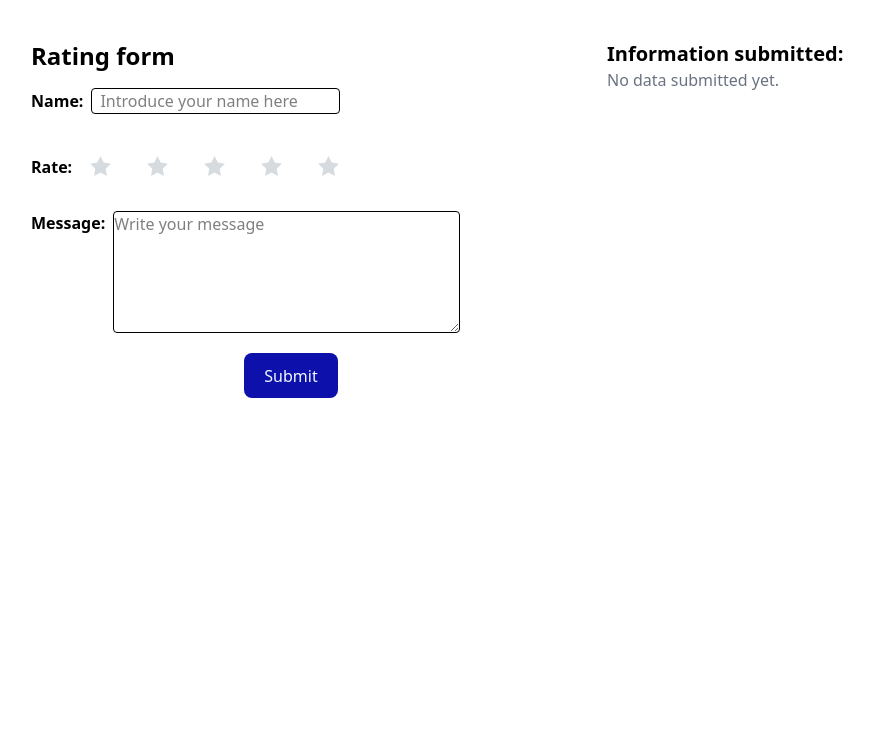
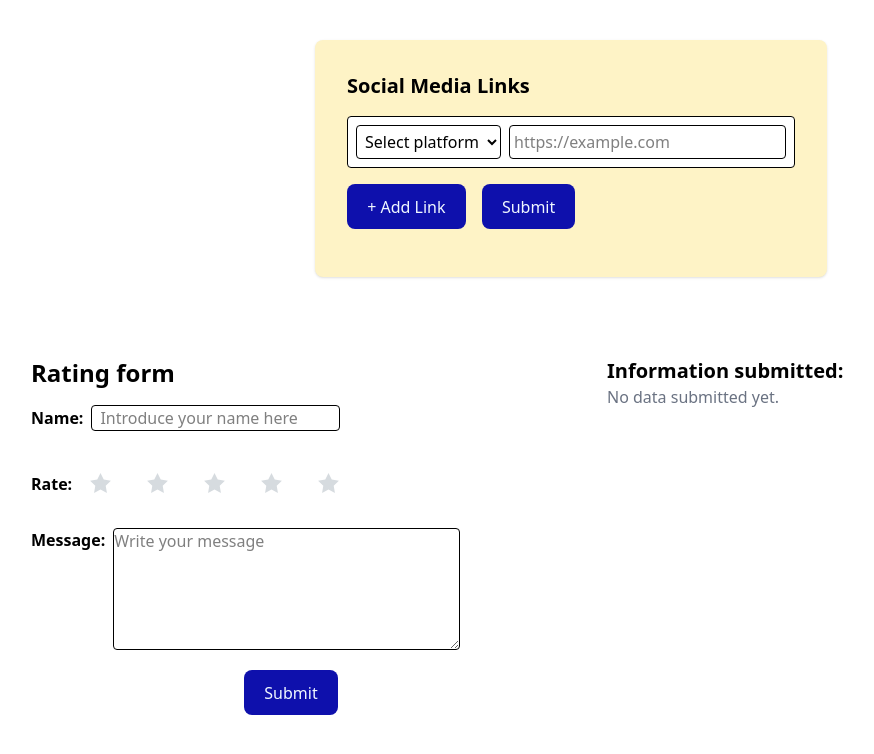
Before and after one commit to mariana-vallejos/frontend-practice-10, a React (Vite) app: page / in a window 1280 px wide. Shown: the top 754 px of the page, without its empty margins (69-943 px from the left). Built offline with nearby package versions, Linux system fonts and the light colour scheme.

Commit message:
feat: social links form with useFieldArray RHF

```diff
--- a/src/App.tsx
+++ b/src/App.tsx
@@ -1,11 +1,13 @@
 import './App.css'
 import RatingForm from './components/RatingForm'
+import SocialLinksForm from './components/SocialLinkForm'
 
 function App() {
 
 
   return (
     <>
+      <SocialLinksForm/>
       <RatingForm/>
     </>
   )
--- /dev/null
+++ b/src/components/SocialLinkForm.tsx
@@ -0,0 +1,124 @@
+import { useForm, useFieldArray } from "react-hook-form";
+
+type SocialLink = {
+  platform: string;
+  url: string;
+};
+
+type FormValues = {
+  socialLinks: SocialLink[];
+};
+
+const platforms = [
+  "Twitter",
+  "Facebook",
+  "LinkedIn",
+  "Instagram",
+  "GitHub",
+  "Tiktok",
+];
+
+export default function SocialLinksForm() {
+  const {
+    control,
+    register,
+    handleSubmit,
+    formState: { errors },
+  } = useForm<FormValues>({
+    defaultValues: {
+      socialLinks: [{ platform: "", url: "" }],
+    },
+  });
+
+  const { fields, append, remove } = useFieldArray({
+    control,
+    name: "socialLinks",
+  });
+
+  const onSubmit = (data: FormValues) => {
+    console.log("Submitted:", data);
+  };
+
+  return (
+    <form
+      onSubmit={handleSubmit(onSubmit)}
+      className="space-y-4 p-8 shadow rounded-lg bg-amber-100 max-w-lg mx-auto my-10"
+    >
+      <h2 className="text-xl font-semibold">Social Media Links</h2>
+
+      {fields.map((field, index) => (
+        <div key={field.id}>
+          <div
+            className="flex bg-white gap-2 border p-2 rounded"
+          >
+            <select
+              {...register(`socialLinks.${index}.platform`, {
+                required: "Platform is required",
+              })}
+              className="border p-1 rounded"
+            >
+              <option value="">Select platform</option>
+              {platforms.map((p) => (
+                <option key={p} value={p}>
+                  {p}
+                </option>
+              ))}
+            </select>
+
+            <input
+              type="url"
+              placeholder="https://example.com"
+              {...register(`socialLinks.${index}.url`, {
+                required: "URL is required",
+                pattern: {
+                  value: /^(https?:\/\/[^\s$.?#].[^\s]*)$/i,
+                  message: "Enter a valid URL",
+                },
+              })}
+              className="flex-1 border p-1 rounded"
+            />
+
+            {fields.length > 1 && (
+              <button
+                type="button"
+                onClick={() => remove(index)}
+                className="text-red-500"
+              >
+                ✕
+              </button>
+            )}
+          </div>
+          <div>
+            {errors.socialLinks?.[index]?.url && (
+              <span className="text-red-500 text-sm mr-2">
+                {errors.socialLinks[index]?.url?.message}.
+              </span>
+            )}
+            {errors.socialLinks?.[index]?.platform && (
+              <span className="text-red-500 text-sm">
+                {errors.socialLinks[index]?.platform?.message}
+              </span>
+            )}
+          </div>
+        </div>
+      ))}
+
+      {fields.length < 5 && (
+        <button
+          type="button"
+          onClick={() => append({ platform: "", url: "" })}
+          className="px-3 py-1 bg-blue-500 text-white rounded"
+        >
+          + Add Link
+        </button>
+      )}
+
+      <button
+        type="submit"
+        className="px-4 py-2 bg-green-600 text-white rounded ml-4"
+      >
+        Submit
+      </button>
+    </form>
+  );
+}
```
